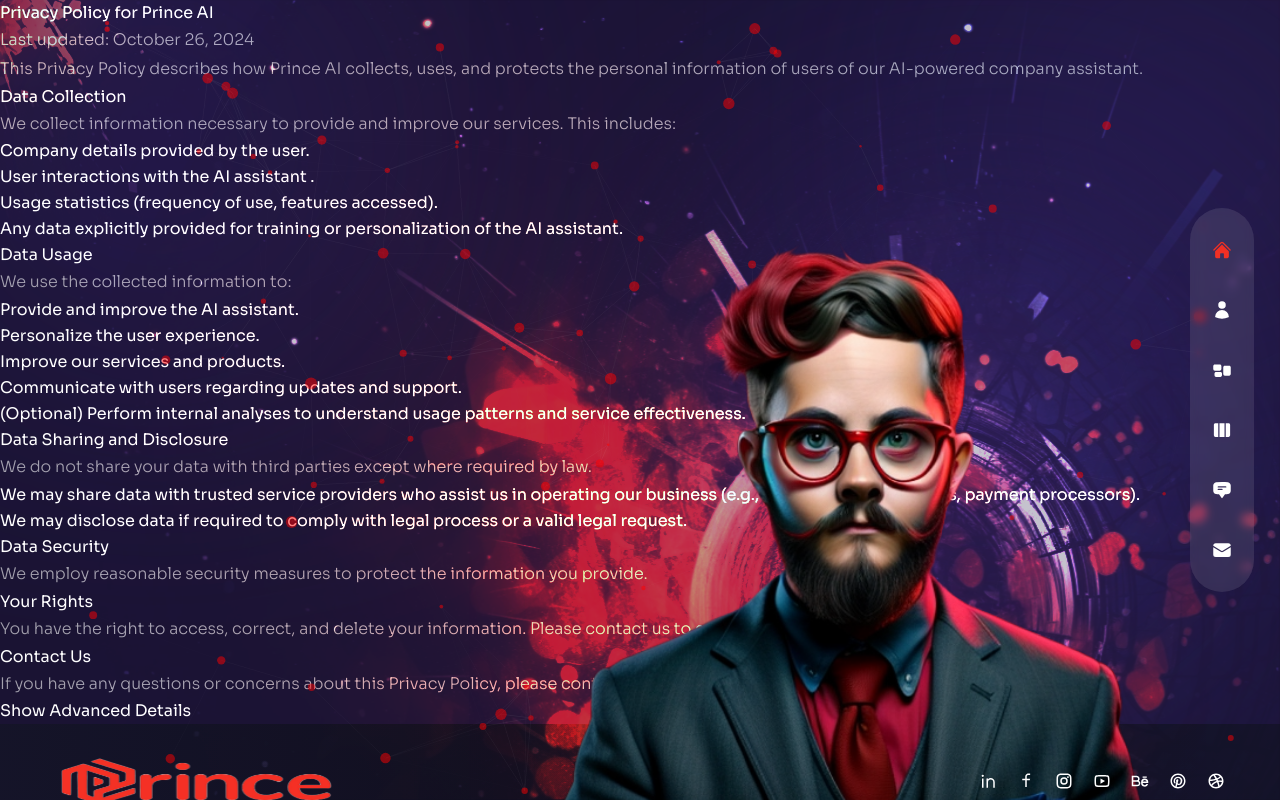
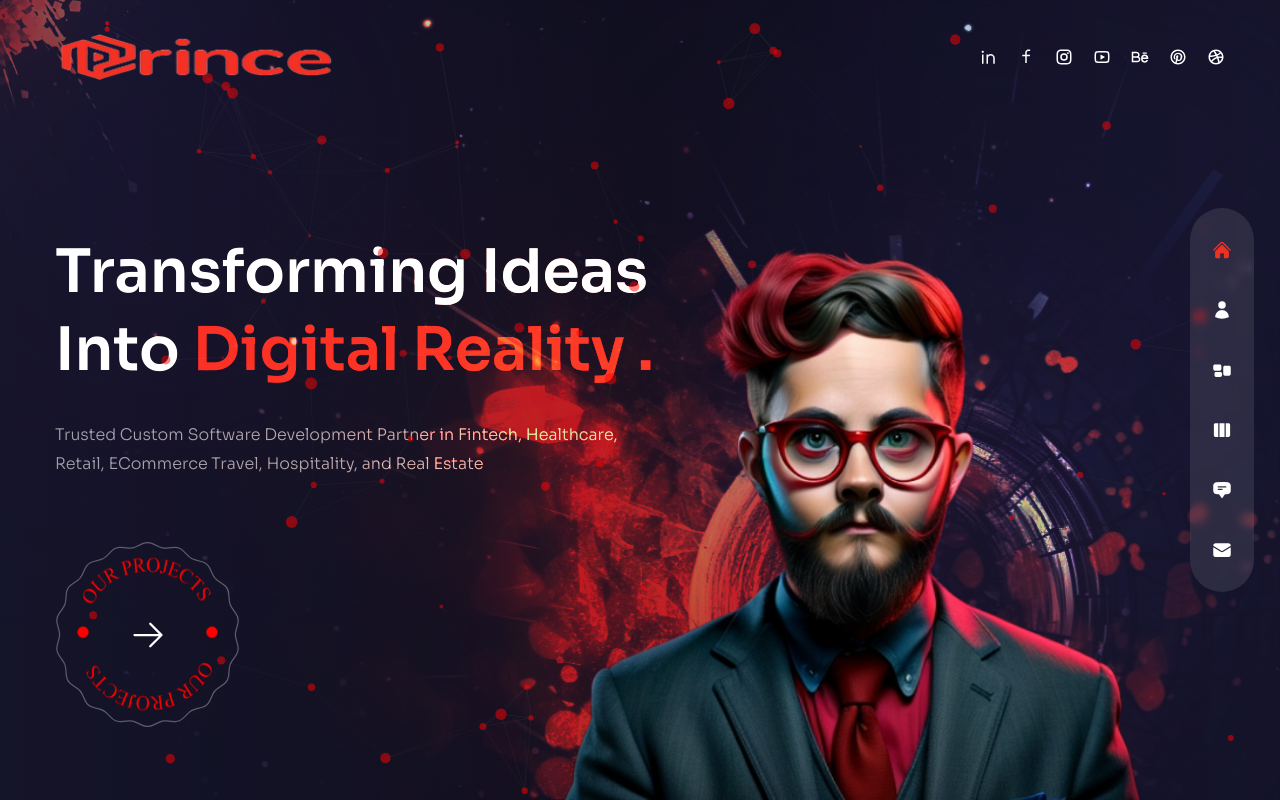
Before and after one commit to Prince1Bhikadiya/Princeporfolio, a Next.js app: page / in a window 1280 px wide. Built offline with nearby package versions, Linux system fonts and the light colour scheme.

Commit message:
Update Layout.js

```diff
--- a/components/Layout.js
+++ b/components/Layout.js
@@ -22,7 +22,7 @@
    className= {`page bg-site text-white bg-cover bg-no-repeat ${sora.variable}
     font-sora relative`}>
    <TopLeftImg />
-   <PrivacyPolicy/>
+
     <Nav />
 
 
```
